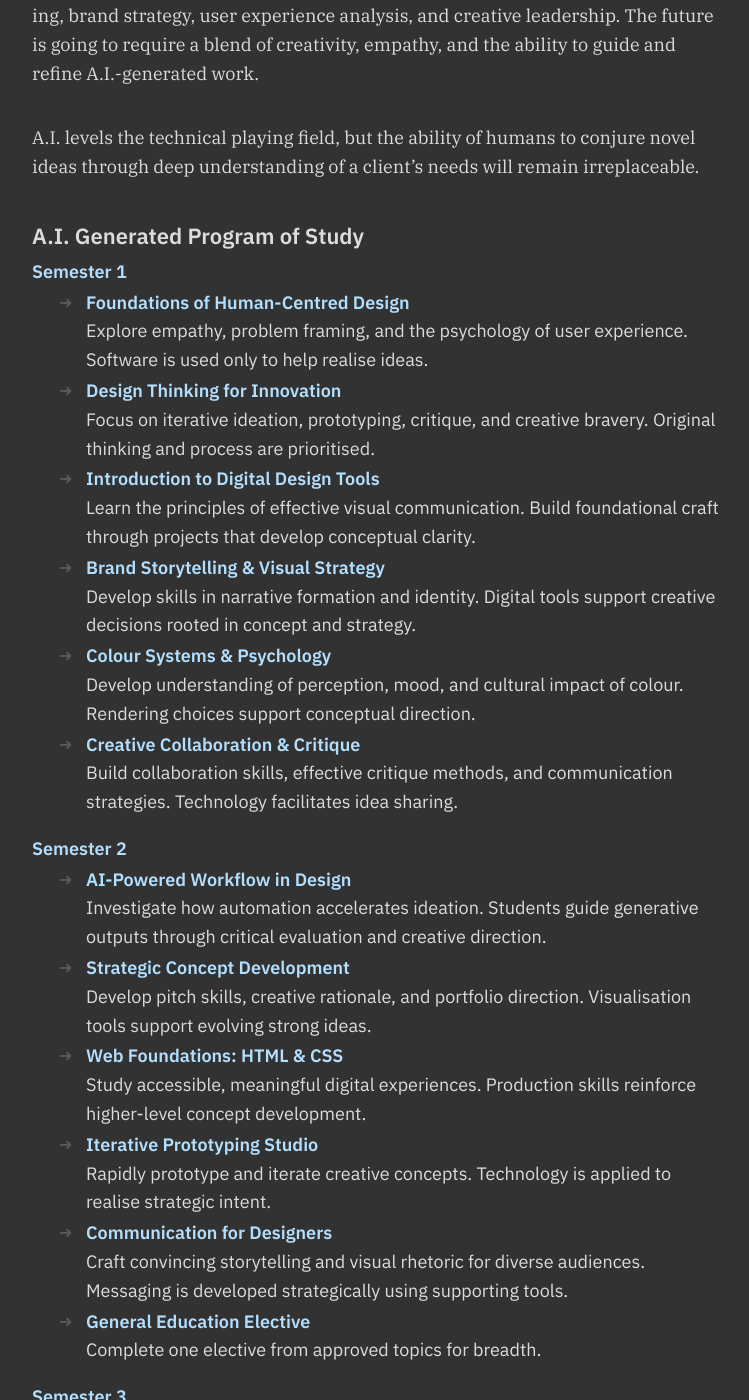
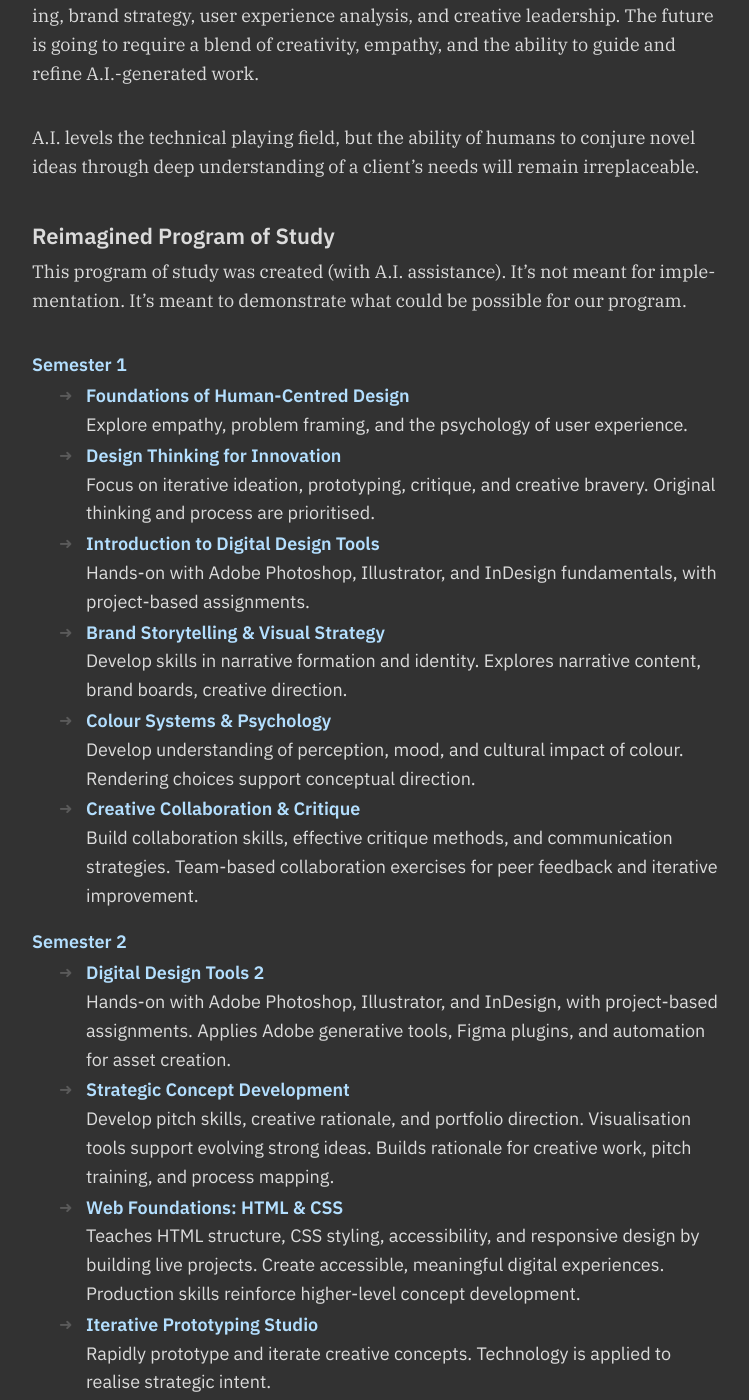
Before and after one commit to AlainParadis/program-transformation, a Jekyll site: the page built from program-transformation.md, in a window 1280 px wide and 1400 px high, scrolled down 1253 px. Shown: the whole window, without its empty margins (76-825 px from the left). Built offline with Jekyll 4.4.1, drawn with Linux system fonts in a browser that asks for light colours; some of the changed text lies outside the part shown.

Commit message:
update imagined program of study

```diff
--- a/_data/pos.yml
+++ b/_data/pos.yml
@@ -1,106 +1,106 @@
 semesters:
   - title: Semester 1
     courses:
-      - title: Foundations of Human-Centred Design
+      - title: "Foundations of Human-Centred Design"
         description: >
-          Explore empathy, problem framing, and the psychology of user experience. Software is used only to help realise ideas.
-      - title: Design Thinking for Innovation
+          Explore empathy, problem framing, and the psychology of user experience.
+      - title: "Design Thinking for Innovation"
         description: >
           Focus on iterative ideation, prototyping, critique, and creative bravery. Original thinking and process are prioritised.
-      - title: Introduction to Digital Design Tools
+      - title: "Introduction to Digital Design Tools"
         description: >
-          Learn the principles of effective visual communication. Build foundational craft through projects that develop conceptual clarity.
-      - title: Brand Storytelling & Visual Strategy
+          Hands-on with Adobe Photoshop, Illustrator, and InDesign fundamentals, with project-based assignments.
+      - title: "Brand Storytelling & Visual Strategy"
         description: >
-          Develop skills in narrative formation and identity. Digital tools support creative decisions rooted in concept and strategy.
-      - title: Colour Systems & Psychology
+          Develop skills in narrative formation and identity. Explores narrative content, brand boards, creative direction.
+      - title: "Colour Systems & Psychology"
         description: >
           Develop understanding of perception, mood, and cultural impact of colour. Rendering choices support conceptual direction.
-      - title: Creative Collaboration & Critique
+      - title: "Creative Collaboration & Critique"
         description: >
-          Build collaboration skills, effective critique methods, and communication strategies. Technology facilitates idea sharing.
+          Build collaboration skills, effective critique methods, and communication strategies. Team-based collaboration exercises for peer feedback and iterative improvement.
 
   - title: Semester 2
     courses:
-      - title: AI-Powered Workflow in Design
+      - title: "Digital Design Tools 2"
         description: >
-          Investigate how automation accelerates ideation. Students guide generative outputs through critical evaluation and creative direction.
-      - title: Strategic Concept Development
+          Hands-on with Adobe Photoshop, Illustrator, and InDesign, with project-based assignments. Applies Adobe generative tools, Figma plugins, and automation for asset creation.
+      - title: "Strategic Concept Development"
         description: >
-          Develop pitch skills, creative rationale, and portfolio direction. Visualisation tools support evolving strong ideas.
+          Develop pitch skills, creative rationale, and portfolio direction. Visualisation tools support evolving strong ideas. Builds rationale for creative work, pitch training, and process mapping.
       - title: "Web Foundations: HTML & CSS"
         description: >
-          Study accessible, meaningful digital experiences. Production skills reinforce higher-level concept development.
-      - title: Iterative Prototyping Studio
+          Teaches HTML structure, CSS styling, accessibility, and responsive design by building live projects. Create accessible, meaningful digital experiences. Production skills reinforce higher-level concept development.
+      - title: "Iterative Prototyping Studio"
         description: >
           Rapidly prototype and iterate creative concepts. Technology is applied to realise strategic intent.
-      - title: Communication for Designers
+      - title: "Communication for Designers"
         description: >
           Craft convincing storytelling and visual rhetoric for diverse audiences. Messaging is developed strategically using supporting tools.
-      - title: General Education Elective
+      - title: "General Education Elective"
         description: >
           Complete one elective from approved topics for breadth.
 
   - title: Semester 3
     courses:
-      - title: Motion & Interaction Design
+      - title: "Motion & Interaction Design"
         description: >
-          Explore principles of animation and interactive communication. Focus remains on audience impact and creative vision.
-      - title: Design Across Media Platforms
+          Animation basics with Adobe After Effects and Figma interactive elements. Explore principles of animation and interactive communication. Focus remains on audience impact and creative vision.
+      - title: "Design Across Media Platforms"
         description: >
-          Work with varied media—print, digital, immersive—guided by conceptual strength and appropriate approach.
-      - title: Business of Creative Innovation
+          Work with varied media, including print, digital, immersive AR/VR, guided by conceptual strength and appropriate approach.
+      - title: "Business of Creative Innovation"
         description: >
-          Examine entrepreneurship and intellectual property. Business tools support broader thinking and creative enterprise.
+          Students acquire the latest relevant and specialized knowledge about finance, intellectual property, ethics, employment and more. Students explore steps towards gainful employment or starting their own graphic design firm.
       - title: "Design Hackathon: Real World Problems"
         description: >
           Tackle relevant challenges through ideation, teamwork, and rapid refinement.
-      - title: UX/UI Methods with Figma & Web
+      - title: "UX/UI Methods with Figma & Web"
         description: >
-          Deepen user-centred processes, interface critique, and wireframing. Tech facilitates thoughtful experiences.
-      - title: General Education Elective
+          Deepen user-centred processes, interface critique, and wireframing in Figma and HTML/CSS. Tech facilitates thoughtful experiences.
+      - title: "General Education Elective"
         description: >
           Complete one elective from approved topics for breadth.
 
   - title: Semester 4
     courses:
-      - title: Design Systems & Brand Identity
+      - title: "Design Systems & Brand Identity"
         description: >
           Develop cohesive, adaptable visual identities. The focus is on systems thinking and conceptual consistency.
-      - title: Advanced Image & Data Workflows
+      - title: "Advanced Image & Data Workflows"
         description: >
-          Move beyond basic edits—build skills in data-driven insight, visualisation, and narrative impact.
-      - title: Multichannel Content Strategy
+          Move beyond basic edits. Build skills in data-driven insight, visualisation, and narrative impact.
+      - title: "Multichannel Content Strategy"
         description: >
-          Create reasoned communication and campaigns across platforms. Adapt and scale concepts for audience needs.
-      - title: Emerging Trends in Design Practice
+          Content marketing, analytics, campaign design. Create reasoned communication and campaigns across platforms. Adapt and scale concepts for audience needs.
+      - title: "Emerging Trends in Design Practice"
         description: >
-          Forecast and react to shifting trends. Explore new tools as context for conceptual innovation.
-      - title: Portfolio Creation & Professional Practice 1
+          Forecast and react to shifting trends. Studies future tech, generative design, and collaborative prototypes. Explore new tools as context for conceptual innovation.
+      - title: "Portfolio Creation & Professional Practice 1"
         description: >
           Develop a portfolio focused on process, originality, and effective showcasing. Technique supports the vision.
-      - title: General Education Elective
+      - title: "General Education Elective"
         description: >
           Complete one elective from approved topics for breadth.
 
   - title: Semester 5
     courses:
-      - title: Generative Art & Experimental Techniques
+      - title: "Generative Art & Experimental Techniques"
         description: >
           Take creative risks and develop personal style through experimentation. Technology supports conceptual exploration.
-      - title: Team Leadership & Creative Project Management
+      - title: "Team Leadership & Creative Project Management"
         description: >
           Build skills in vision setting, influence, and team synthesis. Workflow tools are used as needed.
-      - title: Systems Thinking for Designers
+      - title: "Systems Thinking for Designers"
         description: >
-          Approach problems holistically, integrating product, user, and social context. Digital skills reinforce systemic knowledge.
-      - title: Interactive Capstone Studio
+          Approach problems holistically, integrating product, user, and social context. Integrates product, user, and environmental context.
+      - title: "Interactive Capstone Studio"
         description: >
           Address multidisciplinary challenges, drawing on appropriate tech to support project aims.
-      - title: Portfolio Creation & Professional Practice 2
+      - title: "Portfolio Creation & Professional Practice 2"
         description: >
           Refine work samples and professional presentation for industry.
-      - title: General Education Elective
+      - title: "General Education Elective"
         description: >
           Complete one elective from approved topics for breadth.
 
@@ -109,15 +109,15 @@ semesters:
       - title: "Industry Immersion: Collaborative Studio"
         description: >
           Gain field experience with real clients and mentors. Conceptual development guides professional outcomes.
-      - title: Personal Branding & Career Launch
+      - title: "Personal Branding & Career Launch"
         description: >
           Develop your digital presence and personal brand. Strategic self-presentation is the foundation.
-      - title: Innovative Problem-Solving for Design
+      - title: "Innovative Problem-Solving for Design"
         description: >
           Tackle advanced creative challenges with critical thinking. Outcomes reflect conceptual agility.
-      - title: Special Topics in Responsible Design
+      - title: "Special Topics in Responsible Design"
         description: >
-          Study DEI, sustainability, and ethics. Technology serves as context and vehicle for responsible design.
-      - title: Portfolio & Showcase Capstone
+          Study sustainability, inclusive design, and ethics. Technology serves as a vehicle for responsible design.
+      - title: "Portfolio & Showcase Capstone"
         description: >
           Prepare and present original work at the graduation event. Creative vision and process are foregrounded.
--- a/program-transformation.md
+++ b/program-transformation.md
@@ -23,8 +23,10 @@ If we're to remain relevant and competitive, we'll need to master conceptual thi
 A.I. levels the technical playing field, but the ability of humans to conjure novel ideas through deep understanding of a client's needs will remain irreplaceable.
 
 <h4>
-	A.I. Generated Program of Study
+	Reimagined Program of Study
 </h4>
+
+This program of study was created (with A.I. assistance). It's not meant for implementation. It's meant to demonstrate what could be possible for our program.
 
 {% for item in site.data.pos.semesters %}
   <h5>{{ item.title }}</h5>
```
